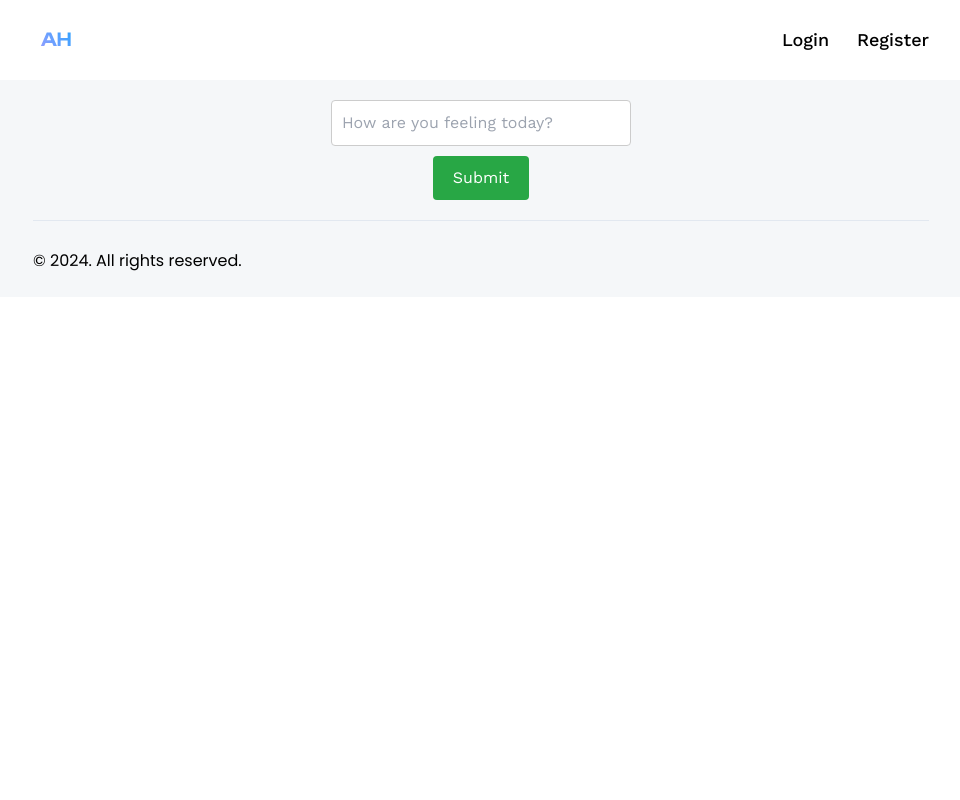
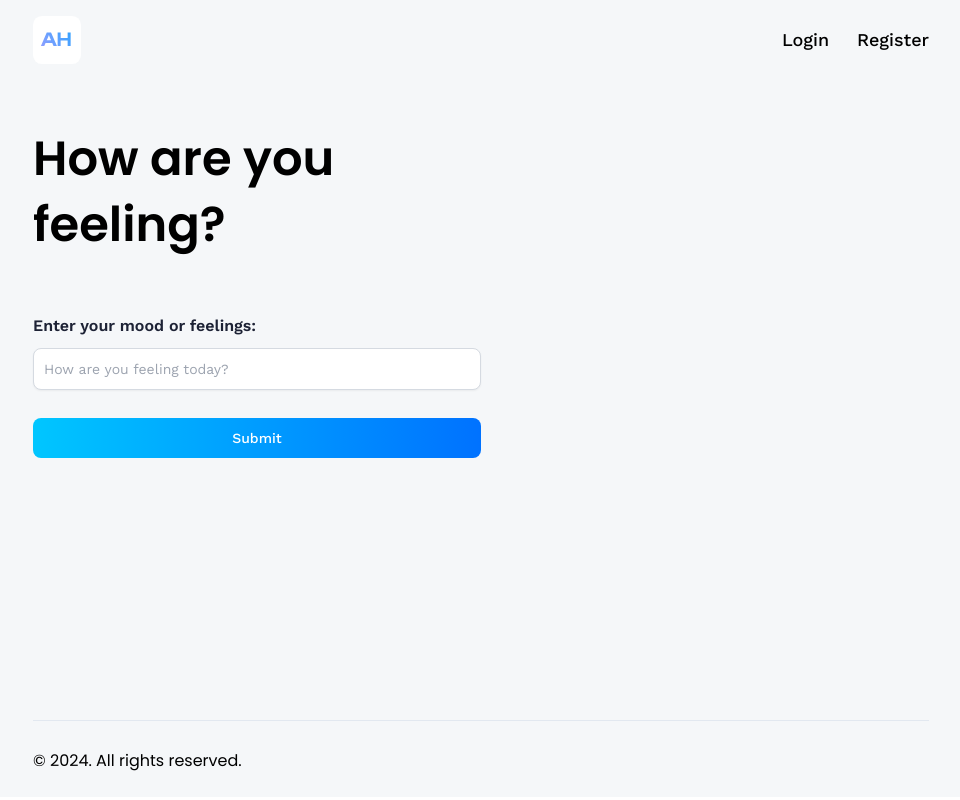
Before and after one commit to hwii-florescent/bubli, a React (Vite) app: page /prompt in a window 1280 px wide. Shown: the whole page, without its empty margins (159-1119 px from the left). Built offline with nearby package versions, Linux system fonts and the light colour scheme; no server answers.

Commit message:
edited prompt page

```diff
--- a/src/components/HomeInfo.jsx
+++ b/src/components/HomeInfo.jsx
@@ -6,7 +6,7 @@ const HomeInfo = ({ currentStage }) => {
   if (currentStage === 1)
     return (
       <h1 className='sm:text-xl sm:leading-snug text-center neo-brutalism-blue py-4 px-8 text-white mx-5'>
-        Welcome to Startify
+        Welcome to Bubli
       </h1>
     );
 
--- a/src/pages/Home.jsx
+++ b/src/pages/Home.jsx
@@ -5,8 +5,6 @@ import sakura from "../assets/sakura.mp3";
 import { HomeInfo, Loader } from "../components";
 import { soundoff, soundon } from "../assets/icons";
 import { Bird, Island, Plane, Sky } from "../models";
-
-import Prompt from "./Prompt";
 
 const Home = () => {
   const audioRef = useRef(new Audio(sakura));
--- a/src/pages/Prompt.jsx
+++ b/src/pages/Prompt.jsx
@@ -1,41 +1,42 @@
-import React, { useState, useEffect } from "react";
-import { auth } from "../firebase";
-import { signOut } from "firebase/auth";
+import React, { useState, useEffect, useRef } from "react";
 import { useNavigate } from "react-router-dom";
 import { queryLlama3 } from "../API call/mood_detect";
 import { SpotifySongSuggestion } from "../Song";
-import Post from "./Post";
+import { Canvas } from "@react-three/fiber";
+import { Suspense } from "react";
+import { Loader } from "../components";
 
-export default function Prompt() {
+const Prompt = () => {
   const navigate = useNavigate();
+  const formRef = useRef();
   const [inputSentence, setInputSentence] = useState("");
   const [llamaResponse, setLlamaResponse] = useState(null);
+  const [songSuggestion, setSongSuggestion] = useState(null);
   const [loading, setLoading] = useState(false);
   const [error, setError] = useState(null);
-  const [songSuggestion, setSongSuggestion] = useState(null);
+  const [currentAnimation, setCurrentAnimation] = useState("idle");
 
-  const handleSubmit = async () => {
+  const handleChange = ({ target: { value } }) => {
+    setInputSentence(value);
+  };
+
+  const handleSubmit = async (e) => {
+    e.preventDefault();
     setLoading(true);
     setError(null);
+    setCurrentAnimation("hit");
 
     try {
       const response = await queryLlama3(inputSentence);
       setLlamaResponse(response);
+      navigate("/post");
+
     } catch (err) {
       setError(err.message);
     } finally {
       setLoading(false);
+      setCurrentAnimation("idle");
     }
-  };
-
-  const handleLogout = () => {
-    signOut(auth)
-      .then(() => {
-        navigate("/login");
-      })
-      .catch((error) => {
-        console.error("Error logging out:", error);
-      });
   };
 
   useEffect(() => {
@@ -58,67 +59,47 @@ export default function Prompt() {
   }, [llamaResponse]);
 
   return (
-    <>
-      <div
-        style={{
-          display: "flex",
-          flexDirection: "column",
-          alignItems: "center",
-          padding: 20,
-          marginTop: "80px",  // Added top margin to prevent overlap with the navbar
-        }}
-      >
-        <div style={{ marginBottom: "10px" }}>
-          <input
-            type="text"
-            value={inputSentence}
-            onChange={(e) => setInputSentence(e.target.value)}
-            placeholder="How are you feeling today?"
-            style={{
-              padding: "10px",
-              fontSize: "16px",
-              width: "300px",
-              border: "1px solid #ccc",
-              borderRadius: "4px",
-            }}
-          />
-        </div>
+    <section className="relative flex lg:flex-row flex-col max-container">
+      <div className="flex-1 min-w-[50%] flex flex-col">
+        <h1 className="head-text">How are you feeling?</h1>
 
-        <div>
+        <form
+          ref={formRef}
+          onSubmit={handleSubmit}
+          className="w-full flex flex-col gap-7 mt-14"
+        >
+          <label className="text-black-500 font-semibold">
+            Enter your mood or feelings:
+            <input
+              type="text"
+              name="inputSentence"
+              className="input"
+              placeholder="How are you feeling today?"
+              value={inputSentence}
+              onChange={handleChange}
+              onFocus={() => setCurrentAnimation("walk")}
+              onBlur={() => setCurrentAnimation("idle")}
+              required
+            />
+          </label>
+
           <button
-            onClick={handleSubmit}
-            style={{
-              padding: "10px 20px",
-              fontSize: "16px",
-              backgroundColor: "#28a745",
-              color: "white",
-              border: "none",
-              borderRadius: "4px",
-              cursor: "pointer",
-            }}
+            type="submit"
             disabled={loading}
+            className="btn"
+            onFocus={() => setCurrentAnimation("walk")}
+            onBlur={() => setCurrentAnimation("idle")}
           >
             {loading ? "Loading..." : "Submit"}
           </button>
-        </div>
+        </form>
 
-        {error && (
-          <p style={{ color: "red", marginTop: "10px" }}>Error: {error}</p>
-        )}
-
-        {llamaResponse && (
-          <div style={{ marginTop: "20px" }}>
-            <h2>Test Llama 3 suggestion</h2>
-            <pre>{JSON.stringify(llamaResponse, null, 2)}</pre>
-          </div>
-        )}
+        {error && <p className="text-red-500">{error}</p>}
 
         {songSuggestion && (
           <div style={{ marginTop: "20px" }}>
             <h2>Spotify Song Suggestion</h2>
-            <div
-              style={{ display: "flex", flexDirection: "column", gap: "10px" }}
-            >
+            <div>
               <iframe
                 src={`https://open.spotify.com/embed/track/${songSuggestion[0].id}`}
                 width="300"
@@ -130,14 +111,21 @@ export default function Prompt() {
             </div>
           </div>
         )}
+      </div>
 
-        {/* Conditionally render the Post component if llamaResponse is available */}
-        {llamaResponse && (
-          <div style={{ marginTop: "30px", width: "100%" }}>
-            <Post llamaResponse={llamaResponse} />
-          </div>
-        )}
+      <div className="lg:w-1/2 w-full lg:h-auto md:h-[550px] h-[350px]">
+        <Canvas camera={{ position: [0, 0, 5], fov: 75 }}>
+          <directionalLight position={[0, 0, 1]} intensity={2.5} />
+          <ambientLight intensity={1} />
+          <pointLight position={[5, 10, 0]} intensity={2} />
+          <spotLight position={[10, 10, 10]} angle={0.15} penumbra={1} intensity={2} />
+          <Suspense fallback={<Loader />}>
+            {/* Here you can replace with a model or visual animation of your choice */}
+          </Suspense>
+        </Canvas>
       </div>
-    </>
+    </section>
   );
-}
+};
+
+export default Prompt;
```
